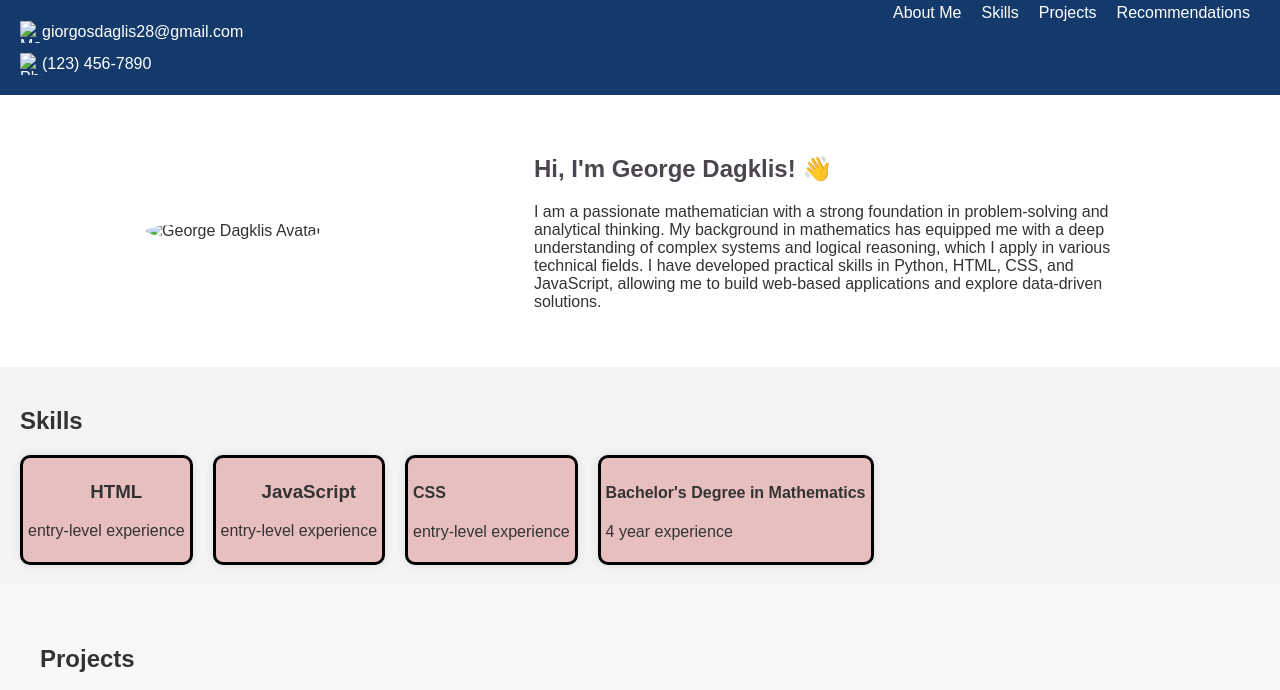
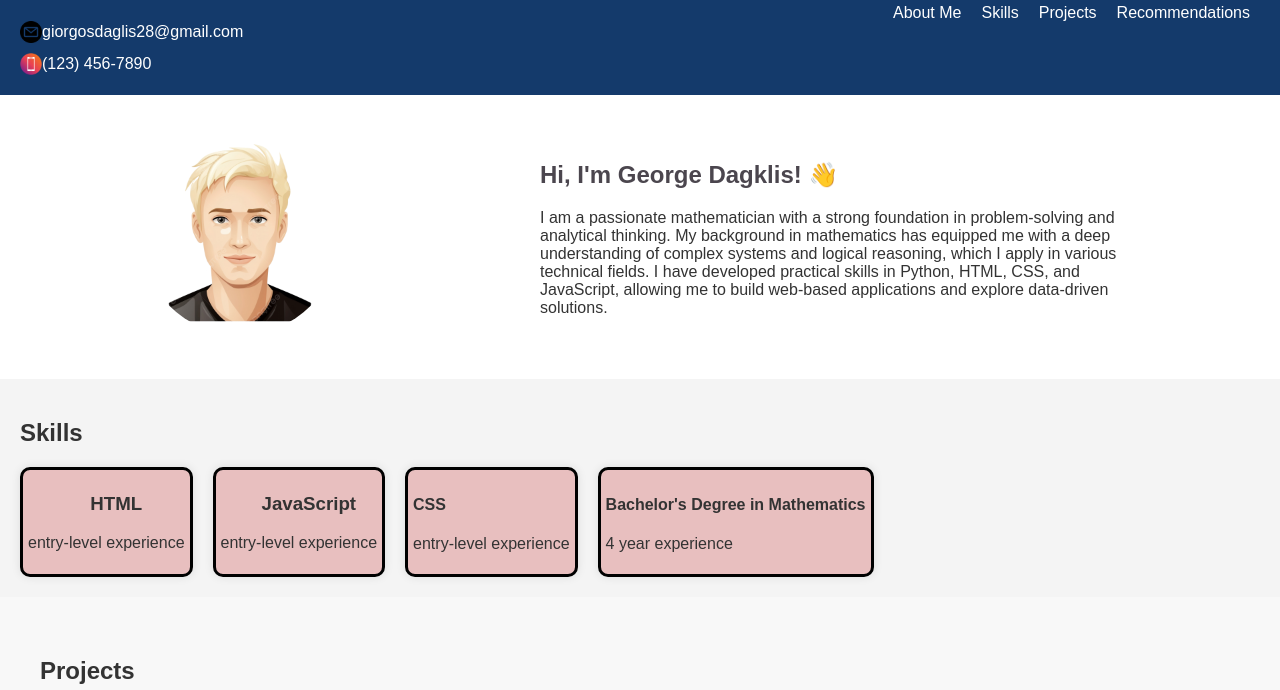
Before and after one commit to DAGKLAS/my-portofolio, a plain HTML site: page index.html in a window 1280 px wide. Shown: the part 69-759 px from the top of the page. Drawn offline with Linux system fonts and the light colour scheme.

Commit message:
Update index.html

```diff
--- a/index.html
+++ b/index.html
@@ -13,11 +13,11 @@
           <h1> George Dagklis</h1>
           <div class="contact-info">
             <div class="email">
-              <img src="images/email.png" alt="Mail Icon" width="22" height="22"> <!-- Mail Icon -->
+              <img src="html_finalprojimages/email.png" alt="Mail Icon" width="22" height="22"> <!-- Mail Icon -->
               <span>giorgosdaglis28@gmail.com</span>
             </div>
             <div class="phone">
-              <img src="images/smart-phone.png" alt="Phone Icon" width="22" height="22"> <!-- Phone Icon -->
+              <img src="html_finalprojimages/smart-phone.png" alt="Phone Icon" width="22" height="22"> <!-- Phone Icon -->
               <span>(123) 456-7890</span>
             </div>
           </div>
@@ -36,7 +36,7 @@
   <!--About me section -->
   <section id="about" class="about">
     <div class="about-img">
-        <img src="images/avatar.png" alt="George Dagklis Avatar">
+        <img src="html_finalprojimages/avatar.png" alt="George Dagklis Avatar">
     </div>
     <div class="about-text">
         <h2>Hi, I'm George Dagklis! <span>👋</span></h2>
```
